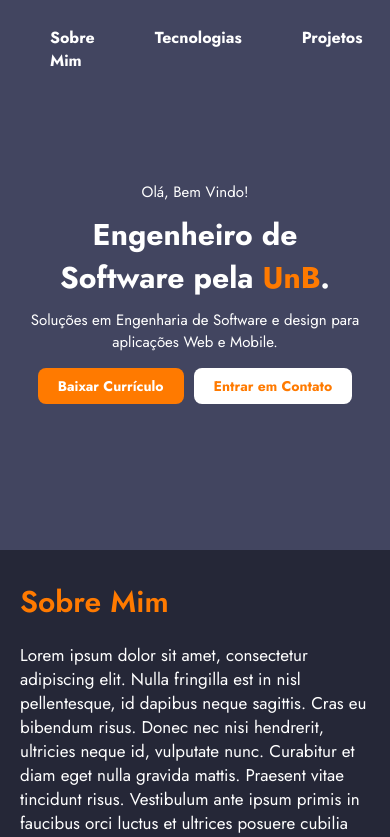
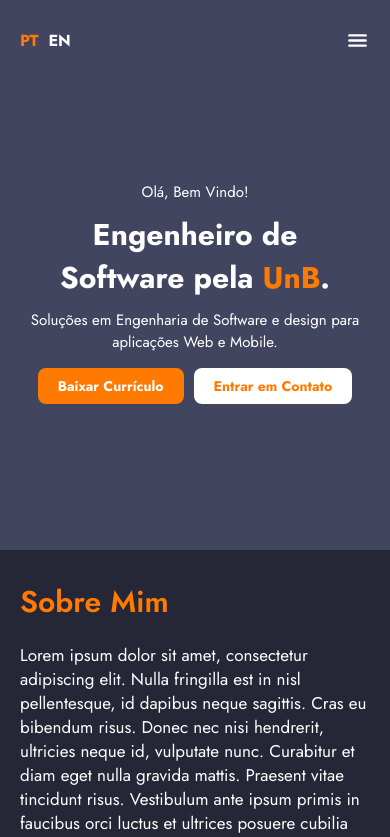
Before and after one commit to DanielRogs/CurriculoWeb_DanielR, a React (Vite) app in the folder apps/web/: page /#/ in a window 390 px wide. Shown: the top 837 px of the page. Built offline with nearby package versions, Linux system fonts and the light colour scheme.

Commit message:
feat(header): adicionando responsividade

```diff
--- a/apps/web/src/components/Header/index.jsx
+++ b/apps/web/src/components/Header/index.jsx
@@ -1,7 +1,12 @@
 import React from "react";
 import { Container, Lista } from "./styled";
+import { IoMenu } from "react-icons/io5";
 
-const Header = () => {
+const Header = ({ language = "ptbr" }) => {
+  const handleLanguageChange = (lang) => {
+    language = lang;
+  };
+
   return (
     <Container>
       <Lista>
@@ -11,6 +16,32 @@ const Header = () => {
         <li>Projetos</li>
         <li>Contato</li>
       </Lista>
+      <div className="language-selection">
+        <span
+          style={
+            language === "ptbr"
+              ? { color: "var(--secondary-color)" }
+              : { color: "var(--tertiary-color)" }
+          }
+          onClick={() => handleLanguageChange("ptbr")}
+        >
+          PT
+        </span>
+        <span
+          style={
+            language === "en"
+              ? { color: "var(--secondary-color)" }
+              : { color: "var(--tertiary-color)" }
+          }
+          onClick={() => handleLanguageChange("en")}
+        >
+          EN
+        </span>
+      </div>
+
+      <div className="mobile-menu">
+        <IoMenu className="icon" />
+      </div>
     </Container>
   );
 };
--- a/apps/web/src/components/Header/styled.js
+++ b/apps/web/src/components/Header/styled.js
@@ -12,6 +12,52 @@ export const Container = styled.nav`
   padding-top: 10px;
   z-index: 100;
   background: var(--primary-color);
+
+  .language-selection {
+    display: flex;
+    gap: 10px;
+    margin-left: auto;
+    margin-right: 50px;
+    margin-block: 19px;
+
+    span {
+      color: white;
+      font-family: var(--font-family);
+      font-weight: bold;
+      cursor: pointer;
+      transition: 200ms;
+
+      &:hover {
+        color: var(--secondary-color);
+        text-decoration: underline;
+      }
+    }
+  }
+
+  .mobile-menu {
+    display: none;
+
+    .icon {
+      font-size: 25px;
+      margin-right: 20px;
+      color: white;
+    }
+  }
+
+  @media (max-width: 785px) {
+    width: 100%;
+    justify-content: space-between;
+
+    .mobile-menu {
+      display: flex;
+    }
+
+    .language-selection{
+      margin-right: 0px;
+      margin-left: 20px;
+
+    }
+  }
 `;
 
 export const Lista = styled.ul`
@@ -33,4 +79,8 @@ export const Lista = styled.ul`
       text-decoration: underline;
     }
   }
+
+  @media (max-width: 785px) {
+    display: none;
+  }
 `;
```
